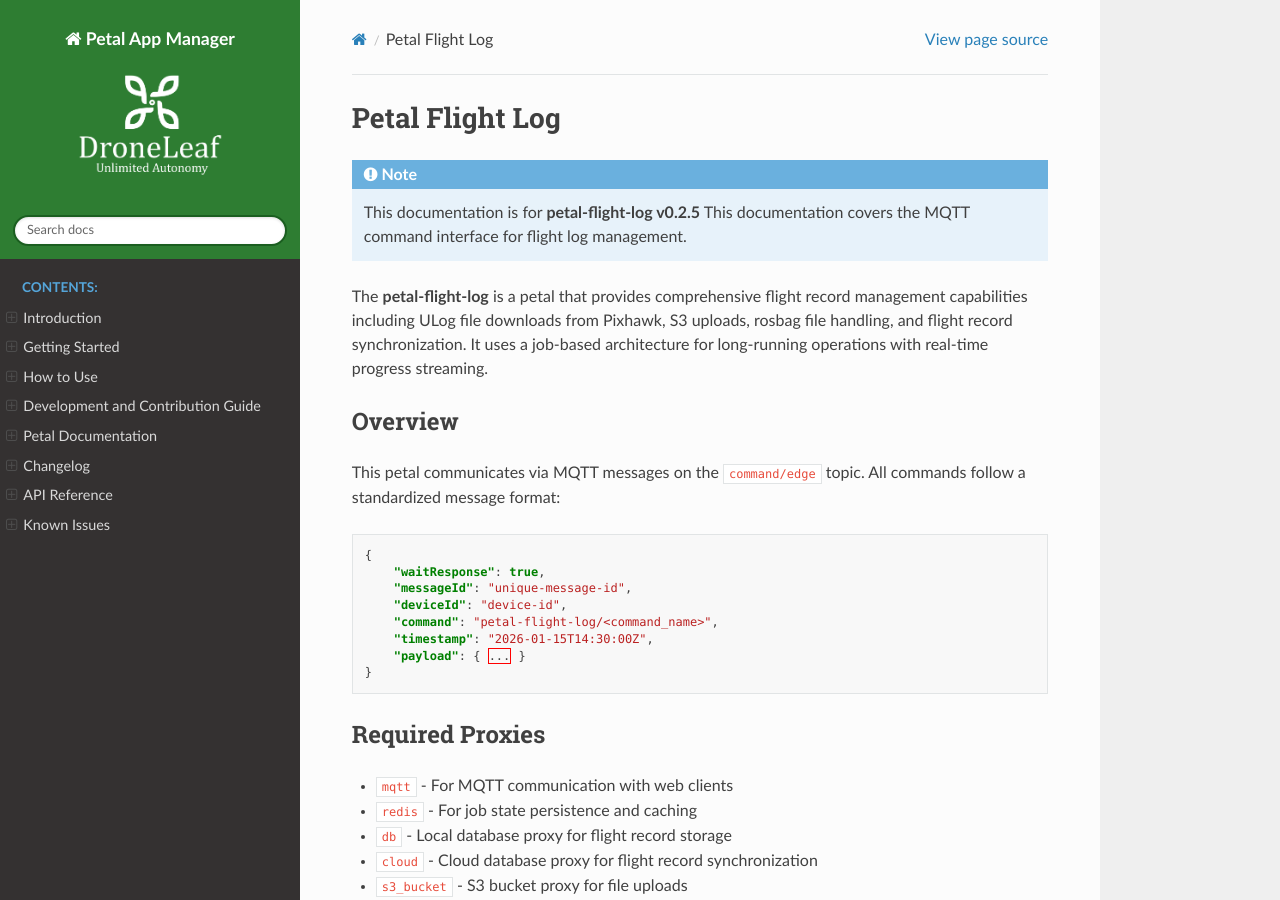
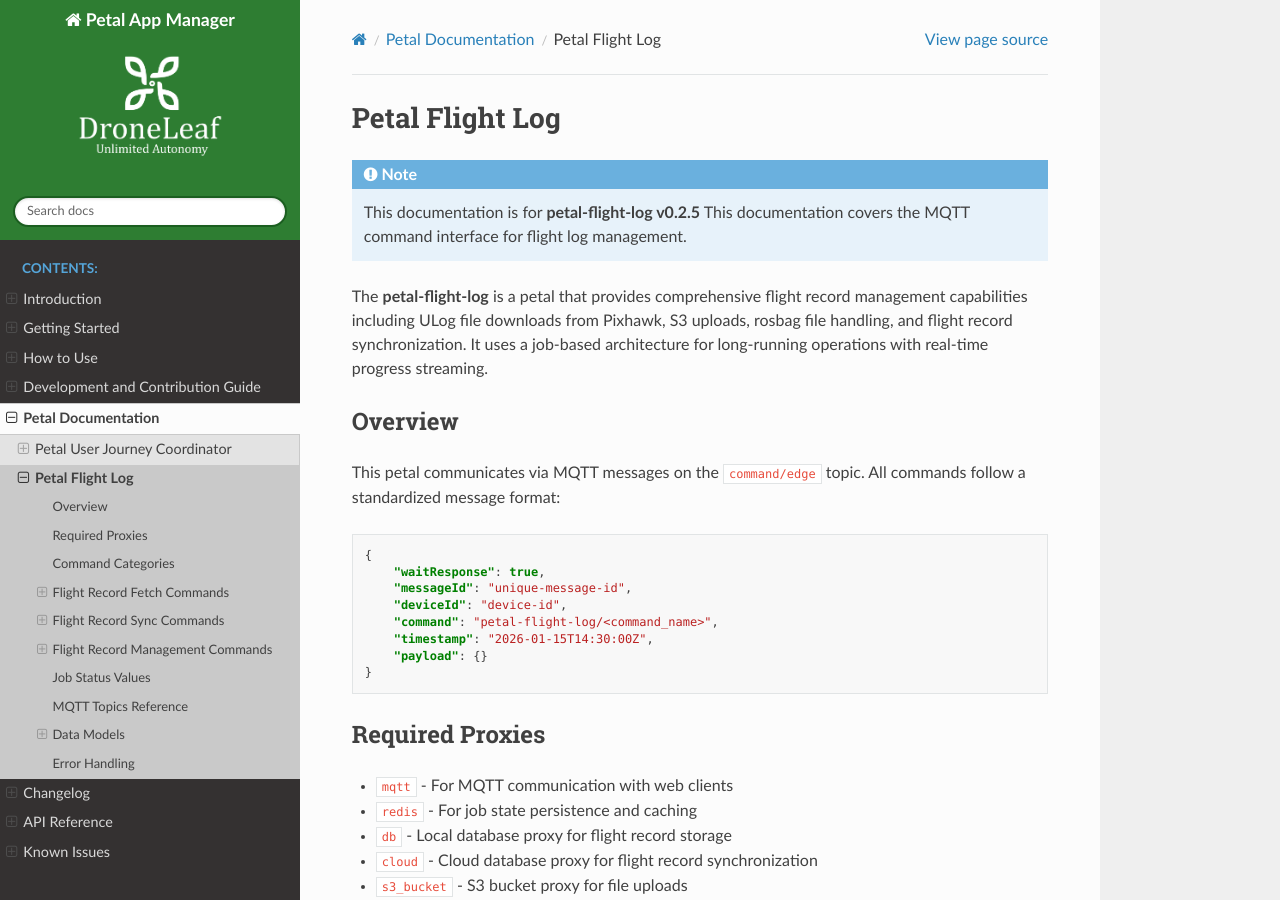
Before and after one commit to DroneLeaf/petal-app-manager, a Sphinx documentation site: the page built from docs/petal_documentation/petal_flight_log.rst, in a window 1280 px wide and 900 px high. Built offline with Sphinx 7.4.7 and the Read the Docs theme 3.1.0, drawn with Linux system fonts in a browser that asks for light colours.

Commit message:
docs: add petal_flight_log to documentation index and update payload example

```diff
--- a/docs/petal_documentation/index.rst
+++ b/docs/petal_documentation/index.rst
@@ -7,3 +7,4 @@ Documentation for individual Petal components in the Petal App Manager ecosystem
    :maxdepth: 2
 
    petal_user_journey_coordinator
+   petal_flight_log
--- a/docs/petal_documentation/petal_flight_log.rst
+++ b/docs/petal_documentation/petal_flight_log.rst
@@ -20,7 +20,7 @@ This petal communicates via MQTT messages on the ``command/edge`` topic. All com
        "deviceId": "device-id",
        "command": "petal-flight-log/<command_name>",
        "timestamp": "2026-01-15T14:30:00Z",
-       "payload": { ... }
+       "payload": {}
    }
 
 Required Proxies
```
